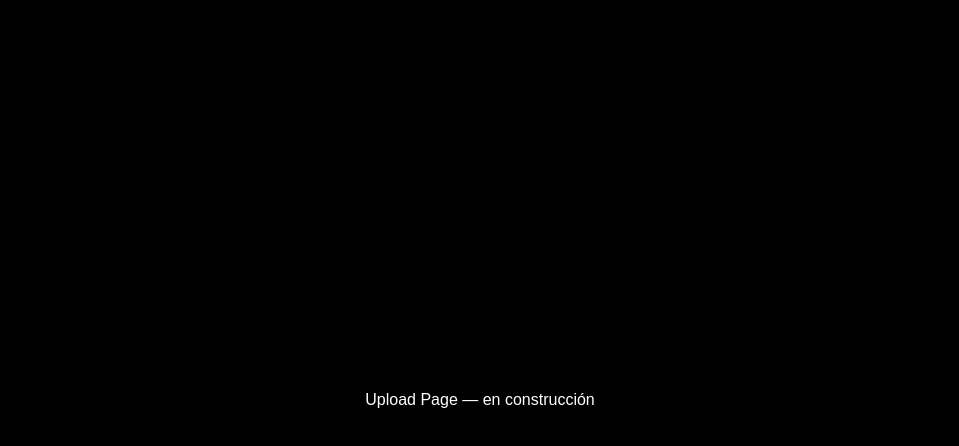
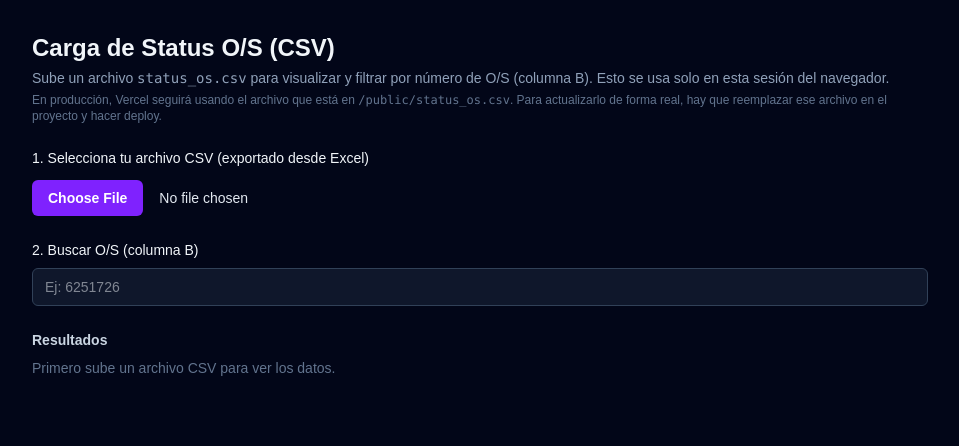
Before and after one commit to hgrandon/hgd-reports-suite, a Next.js app: page /upload in a window 1280 px wide. Shown: the top 446 px of the page, without its empty margins (160-1119 px from the left). Built offline with nearby package versions, Linux system fonts and the light colour scheme.

Commit message:
Agregar página upload para CSV de Status OS

```diff
--- a/src/app/upload/page.tsx
+++ b/src/app/upload/page.tsx
@@ -1,7 +1,187 @@
+'use client';
+
+import { useState, ChangeEvent } from 'react';
+
+type OsRow = {
+  planta: string;
+  numeroDocumento: string;
+  descripcionOs: string;
+};
+
+function parseCsv(text: string): OsRow[] {
+  // Separamos por líneas
+  const lines = text.split(/\r?\n/).filter((l) => l.trim() !== '');
+  if (lines.length < 2) return [];
+
+  const headerLine = lines[0];
+
+  // Detectamos separador: ; (típico Excel en español) o ,
+  const delimiter = headerLine.includes(';') ? ';' : ',';
+
+  const headers = headerLine.split(delimiter).map((h) => h.trim().toLowerCase());
+
+  const idxPlanta = headers.findIndex((h) => h.startsWith('planta'));
+  const idxDoc = headers.findIndex(
+    (h) =>
+      h.includes('n° documento') ||
+      h.includes('n documento') ||
+      h.includes('nro documento') ||
+      h.includes('nº documento')
+  );
+  const idxDesc = headers.findIndex(
+    (h) => h.includes('descripción o/s') || h.includes('descripcion o/s')
+  );
+
+  return lines.slice(1).map((line) => {
+    const cols = line.split(delimiter);
+
+    return {
+      planta: cols[idxPlanta] ?? '',
+      numeroDocumento: cols[idxDoc] ?? '',
+      descripcionOs: cols[idxDesc] ?? '',
+    };
+  });
+}
+
 export default function UploadPage() {
+  const [rows, setRows] = useState<OsRow[]>([]);
+  const [search, setSearch] = useState('');
+  const [fileName, setFileName] = useState<string | null>(null);
+  const [error, setError] = useState<string | null>(null);
+
+  const handleFileChange = (e: ChangeEvent<HTMLInputElement>) => {
+    const file = e.target.files?.[0];
+    if (!file) return;
+
+    setError(null);
+    setFileName(file.name);
+
+    const reader = new FileReader();
+    reader.onload = () => {
+      try {
+        const text = String(reader.result ?? '');
+        const parsed = parseCsv(text);
+        setRows(parsed);
+      } catch (err) {
+        console.error(err);
+        setError('No se pudo leer el archivo. Revisa que sea un CSV válido.');
+        setRows([]);
+      }
+    };
+    reader.onerror = () => {
+      setError('Error leyendo el archivo.');
+      setRows([]);
+    };
+
+    reader.readAsText(file, 'UTF-8');
+  };
+
+  const filtered = rows.filter((row) =>
+    row.numeroDocumento.toLowerCase().includes(search.toLowerCase())
+  );
+
   return (
-    <main className="min-h-screen bg-black text-white flex items-center justify-center">
-      <h1>Upload Page — en construcción</h1>
+    <main className="min-h-screen bg-slate-950 text-slate-100 flex flex-col items-center px-4 py-8">
+      <div className="w-full max-w-4xl space-y-6">
+        {/* Título */}
+        <header className="space-y-1">
+          <h1 className="text-2xl font-bold">Carga de Status O/S (CSV)</h1>
+          <p className="text-sm text-slate-400">
+            Sube un archivo <code>status_os.csv</code> para visualizar y filtrar por número de O/S
+            (columna B). Esto se usa solo en esta sesión del navegador.
+          </p>
+          <p className="text-xs text-slate-500">
+            En producción, Vercel seguirá usando el archivo que está en{' '}
+            <code>/public/status_os.csv</code>. Para actualizarlo de forma real, hay que reemplazar
+            ese archivo en el proyecto y hacer deploy.
+          </p>
+        </header>
+
+        {/* Selector de archivo */}
+        <section className="space-y-3">
+          <label className="block text-sm font-medium">
+            1. Selecciona tu archivo CSV (exportado desde Excel)
+          </label>
+          <input
+            type="file"
+            accept=".csv,text/csv"
+            onChange={handleFileChange}
+            className="block w-full text-sm text-slate-200
+                       file:mr-4 file:py-2 file:px-4
+                       file:rounded-md file:border-0
+                       file:text-sm file:font-semibold
+                       file:bg-violet-600 file:text-white
+                       hover:file:bg-violet-700
+                       cursor-pointer"
+          />
+          {fileName && (
+            <p className="text-xs text-slate-400">
+              Archivo cargado:&nbsp;
+              <span className="font-mono">{fileName}</span> ({rows.length} filas)
+            </p>
+          )}
+          {error && <p className="text-xs text-red-400">{error}</p>}
+        </section>
+
+        {/* Buscador */}
+        <section className="space-y-2">
+          <label className="block text-sm font-medium">2. Buscar O/S (columna B)</label>
+          <input
+            type="text"
+            placeholder="Ej: 6251726"
+            value={search}
+            onChange={(e) => setSearch(e.target.value)}
+            className="w-full rounded-md bg-slate-900 border border-slate-700 px-3 py-2
+                       text-sm focus:outline-none focus:ring-2 focus:ring-violet-500"
+          />
+        </section>
+
+        {/* Resultados */}
+        <section className="space-y-2">
+          <h2 className="text-sm font-semibold text-slate-300">Resultados</h2>
+
+          {rows.length === 0 ? (
+            <p className="text-sm text-slate-500">
+              Primero sube un archivo CSV para ver los datos.
+            </p>
+          ) : filtered.length === 0 ? (
+            <p className="text-sm text-slate-500">
+              No hay resultados para esa O/S o no existe en el archivo cargado.
+            </p>
+          ) : (
+            <div className="border border-slate-800 rounded-md overflow-hidden">
+              <table className="w-full text-xs">
+                <thead className="bg-slate-900 text-slate-300">
+                  <tr>
+                    <th className="px-3 py-2 text-left">Planta</th>
+                    <th className="px-3 py-2 text-left">N° Documento (O/S)</th>
+                    <th className="px-3 py-2 text-left">Descripción O/S</th>
+                  </tr>
+                </thead>
+                <tbody>
+                  {filtered.slice(0, 50).map((row, idx) => (
+                    <tr
+                      key={`${row.numeroDocumento}-${idx}`}
+                      className={idx % 2 === 0 ? 'bg-slate-950' : 'bg-slate-900'}
+                    >
+                      <td className="px-3 py-2 whitespace-nowrap">{row.planta}</td>
+                      <td className="px-3 py-2 whitespace-nowrap font-mono">
+                        {row.numeroDocumento}
+                      </td>
+                      <td className="px-3 py-2">{row.descripcionOs}</td>
+                    </tr>
+                  ))}
+                </tbody>
+              </table>
+              {filtered.length > 50 && (
+                <p className="text-[11px] text-slate-500 px-3 py-2">
+                  Mostrando 50 primeras filas de {filtered.length} resultados.
+                </p>
+              )}
+            </div>
+          )}
+        </section>
+      </div>
     </main>
   );
 }
```
